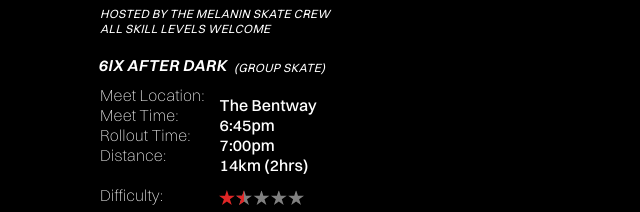
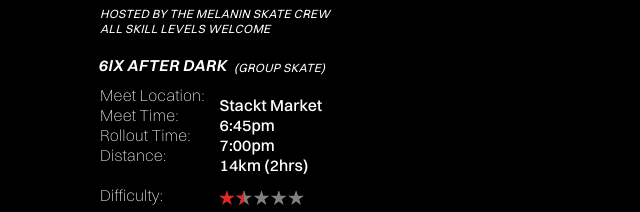
Before and after one commit to camdendriedger/RollingThe6IX, a plain HTML site: page schedule.html in a window 1280 px wide. Shown: the part 916-1128 px from the top of the page, 0-640 px from the left. Drawn offline with nearby package versions, Linux system fonts and the light colour scheme.

Commit message:
Schedule update

```diff
--- a/schedule.html
+++ b/schedule.html
@@ -177,7 +177,7 @@ document.addEventListener("DOMContentLoaded", function() {
         </div>
         <div class="sessionrow sessionrowshort">
           <p data-figma-id="153:189" class="bodytext sessionlefttext">Meet Location:<br>Meet Time:<br>Rollout Time:<br>Distance:<br><br></p>
-          <p data-figma-id="153:189" class="bodytext sessionrighttext">The Bentway<br>6:45pm<br>7:00pm<br>14km (2hrs)<br></p>
+          <p data-figma-id="153:189" class="bodytext sessionrighttext">Stackt Market<br>6:45pm<br>7:00pm<br>14km (2hrs)<br></p>
         </div>
         <div class="sessiondifficultyrow">
           <p data-figma-id="153:189" class="bodytext sessionlefttext">Difficulty:</p><img src="images/15star-1.svg" loading="lazy" alt="" class="stars">
```
